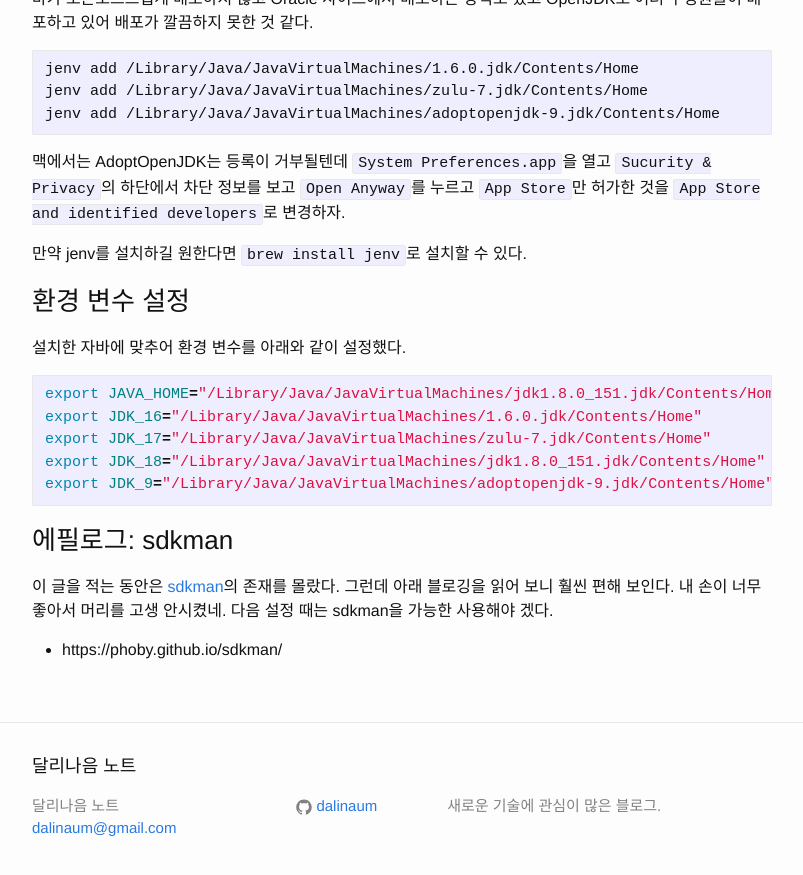
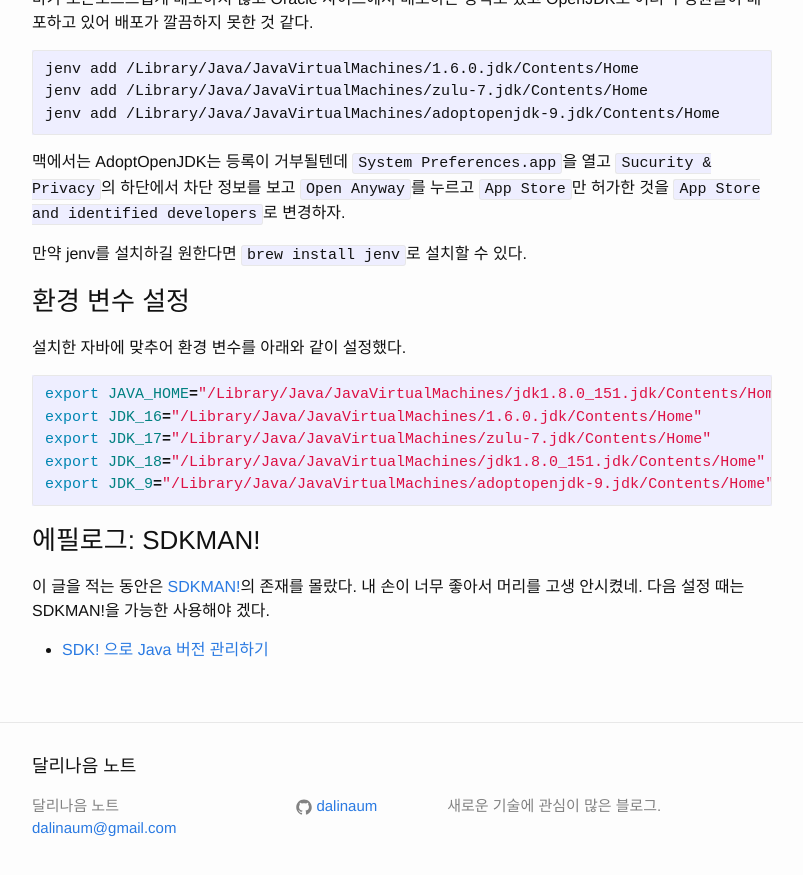
Before and after one commit to dalinaum/dalinaum.github.io, a Jekyll site: the page built from _posts/2020-05-20-multiple-jdks.markdown, in a window 1280 px wide and 900 px high, scrolled down 935 px. Shown: the top 875 px of the window, without its empty margins (238-1041 px from the left). Built offline with Jekyll 4.4.1, drawn with Linux system fonts in a browser that asks for light colours.

Commit message:
포매팅을 수정.

````diff
--- a/_posts/2020-05-20-multiple-jdks.markdown
+++ b/_posts/2020-05-20-multiple-jdks.markdown
@@ -56,8 +56,8 @@
 export JDK_9="/Library/Java/JavaVirtualMachines/adoptopenjdk-9.jdk/Contents/Home"
 ```
 
-### 에필로그: sdkman
+### 에필로그: SDKMAN!
 
-이 글을 적는 동안은 [sdkman](https://sdkman.io/)의 존재를 몰랐다. 그런데 아래 블로깅을 읽어 보니 훨씬 편해 보인다. 내 손이 너무 좋아서 머리를 고생 안시켰네. 다음 설정 때는 sdkman을 가능한 사용해야 겠다.
+이 글을 적는 동안은 [SDKMAN!](https://sdkman.io/)의 존재를 몰랐다. 내 손이 너무 좋아서 머리를 고생 안시켰네. 다음 설정 때는 SDKMAN!을 가능한 사용해야 겠다.
 
- - https://phoby.github.io/sdkman/
+ - [SDK! 으로 Java 버전 관리하기](https://phoby.github.io/sdkman/)
````
